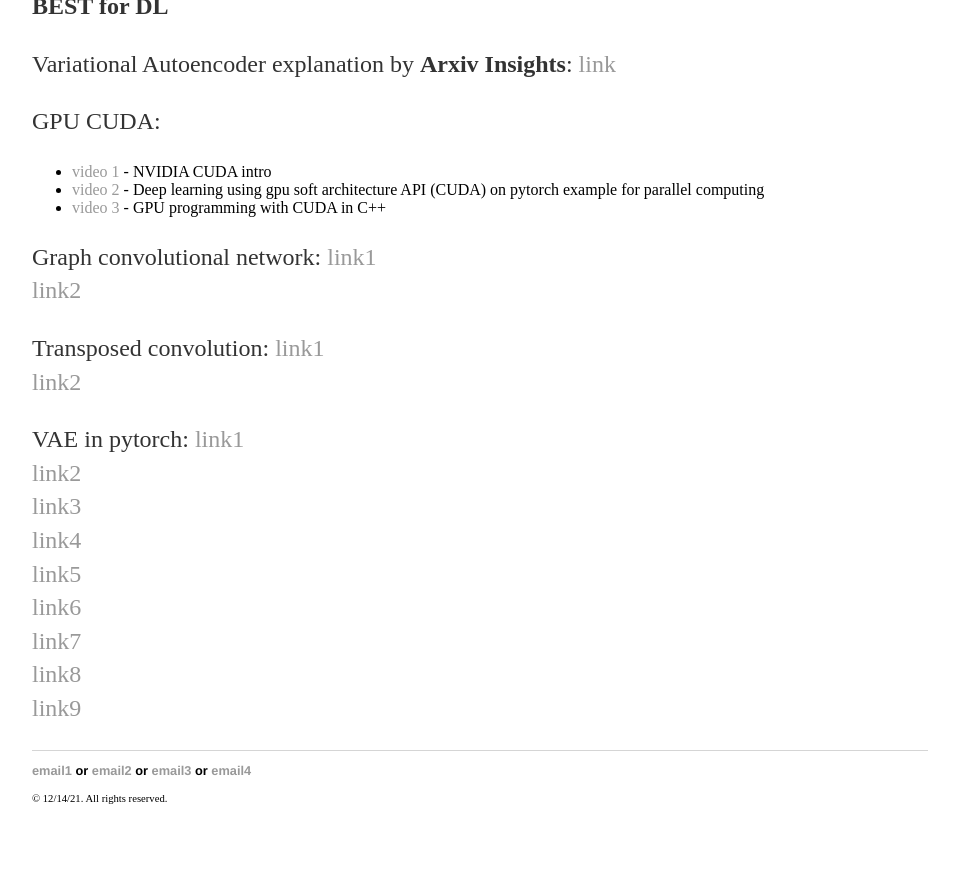
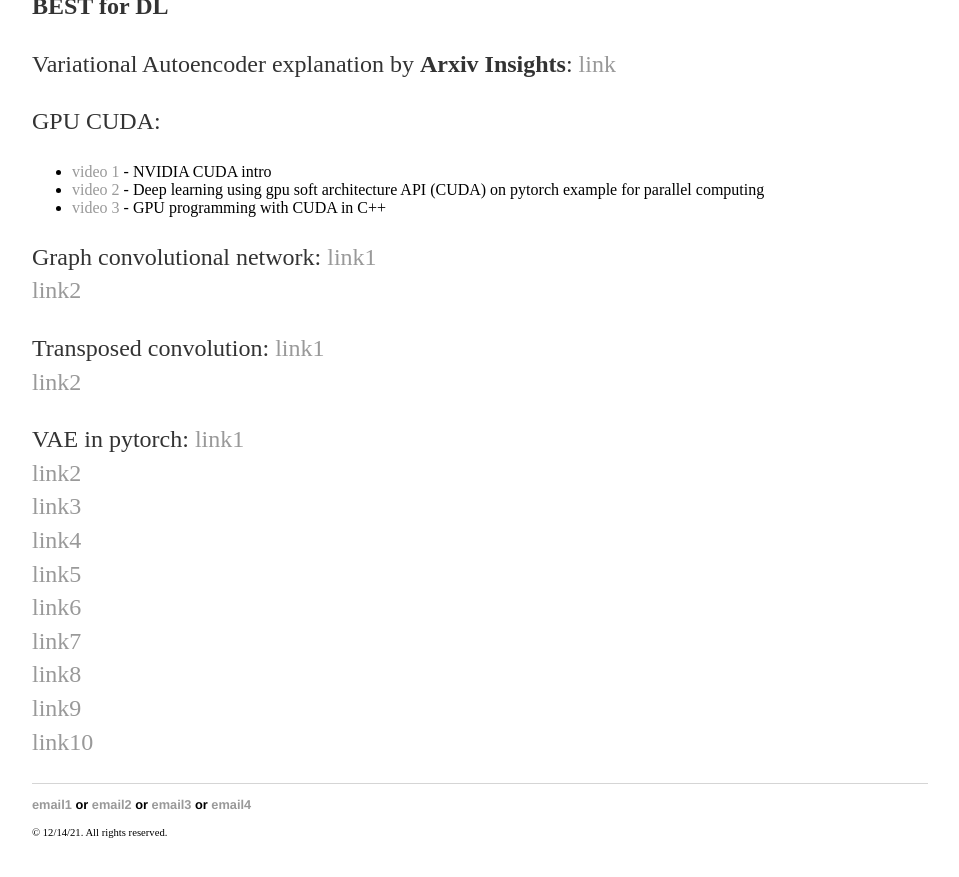
Before and after one commit to yjkweon24/yjkweon24.github.io, a Jekyll site: the page built from _posts/2019-03-16-Academic.md, in a window 1280 px wide and 900 px high, scrolled down 6481 px. Shown: the top 877 px of the window, without its empty margins (160-1119 px from the left). Built offline with Jekyll 4.4.1, drawn with Linux system fonts in a browser that asks for light colours.

Commit message:
Update 2019-03-16-Academic.md

```diff
--- a/_posts/2019-03-16-Academic.md
+++ b/_posts/2019-03-16-Academic.md
@@ -161,3 +161,4 @@ VAE in pytorch: [link1](https://debuggercafe.com/getting-started-with-variationa
 <br/>[link7](https://pyro.ai/examples/vae.html)
 <br/>[link8](https://www.jeremyjordan.me/autoencoders/)
 <br/>[link9](https://www.jeremyjordan.me/variational-autoencoders/)
+<br/>[link10](https://lilianweng.github.io/lil-log/2018/08/12/from-autoencoder-to-beta-vae.html)
```
